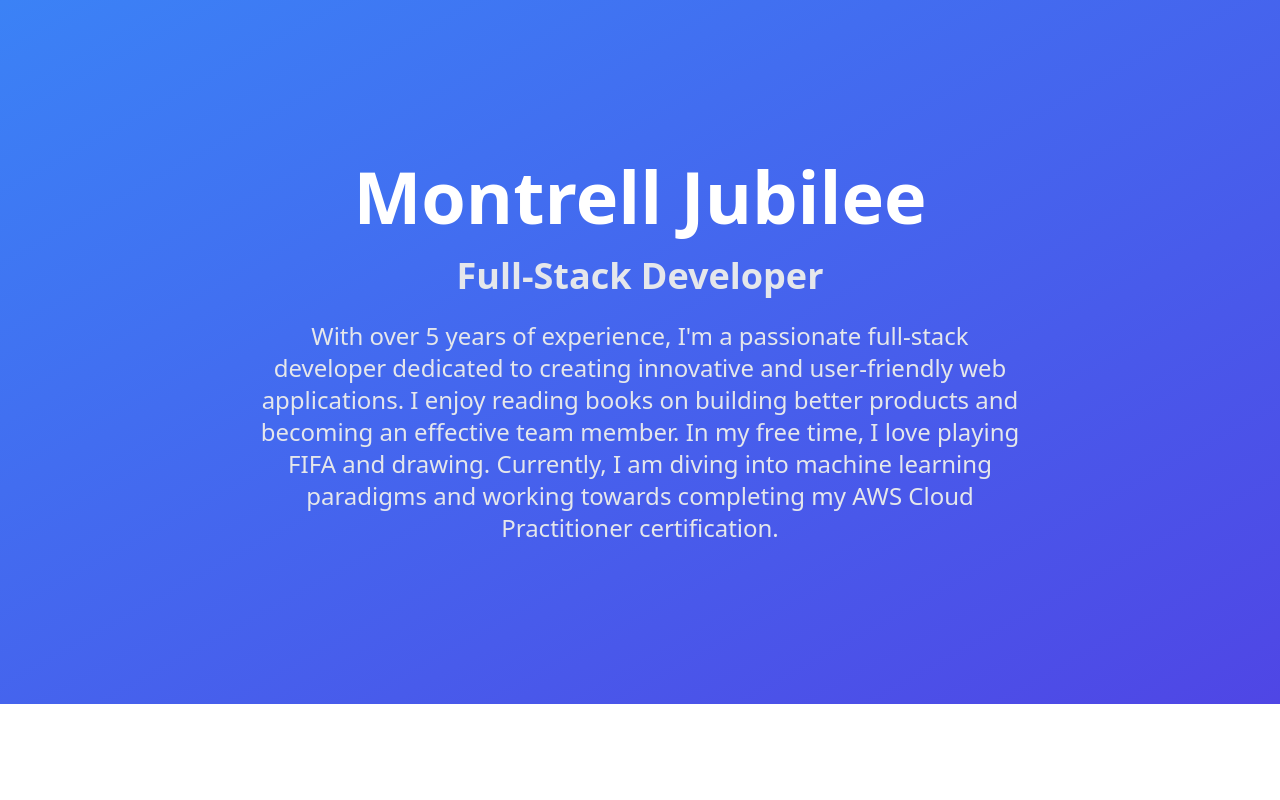
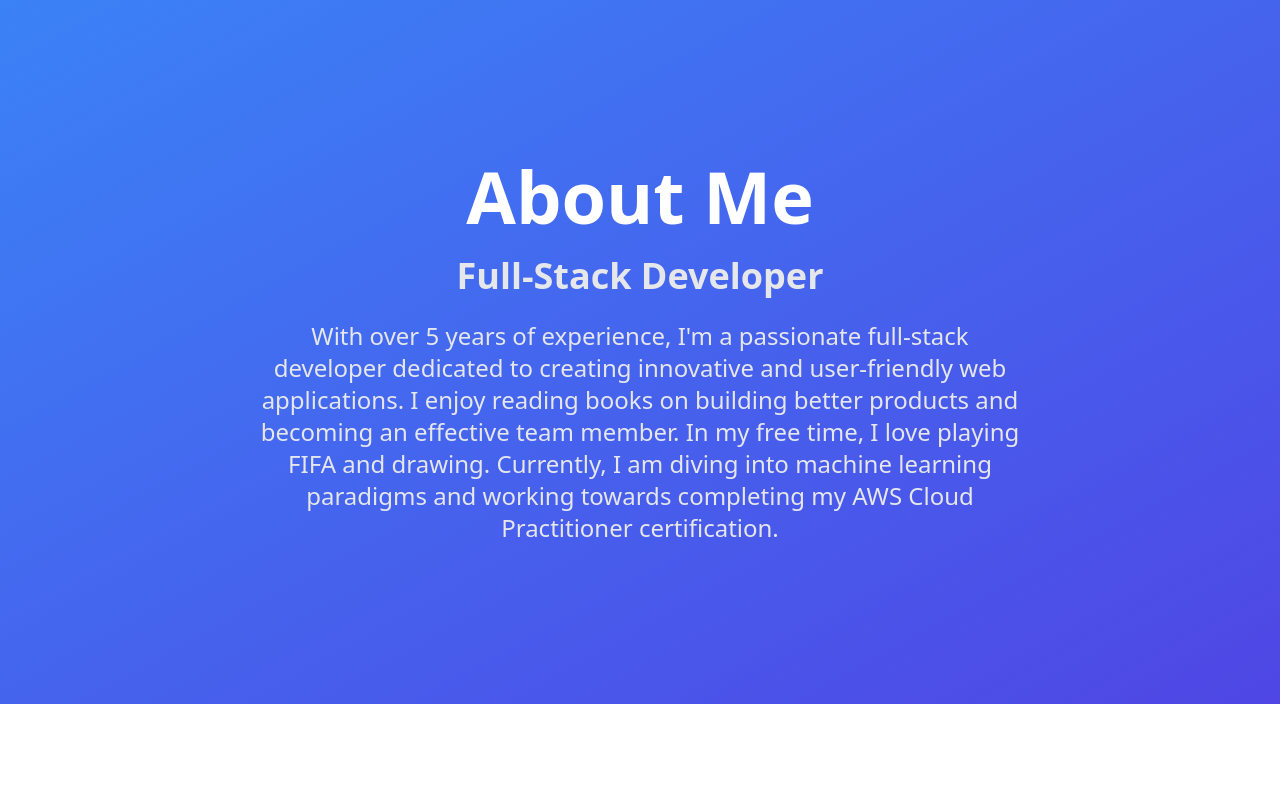
Before and after one commit to mjubilee1/porfolio, a React (Create React App) app: page / in a window 1280 px wide. Shown: the top 800 px of the page. Built offline with nearby package versions, Linux system fonts and the light colour scheme.

Commit message:
update this

```diff
--- a/src/pages/Home.tsx
+++ b/src/pages/Home.tsx
@@ -7,7 +7,7 @@ const Home = () => {
       {/* Hero Section */}
       <section className="w-full py-24 md:py-32 lg:py-40 bg-gradient-to-br from-blue-500 to-indigo-600 flex items-center justify-center">
         <div className="container flex flex-col items-center justify-center gap-6 px-4 md:px-6 text-center">
-          <h1 className="text-5xl md:text-6xl lg:text-7xl font-extrabold text-white">Montrell Jubilee</h1>
+          <h1 className="text-5xl md:text-6xl lg:text-7xl font-extrabold text-white">About Me</h1>
           <h2 className="text-2xl md:text-3xl lg:text-4xl font-semibold text-gray-200">Full-Stack Developer</h2>
           <p className="max-w-3xl text-lg md:text-xl lg:text-2xl text-gray-200">
             With over 5 years of experience, I'm a passionate full-stack developer dedicated to creating innovative and user-friendly web applications. I enjoy reading books on building better products and becoming an effective team member. In my free time, I love playing FIFA and drawing. Currently, I am diving into machine learning paradigms and working towards completing my AWS Cloud Practitioner certification.
```
